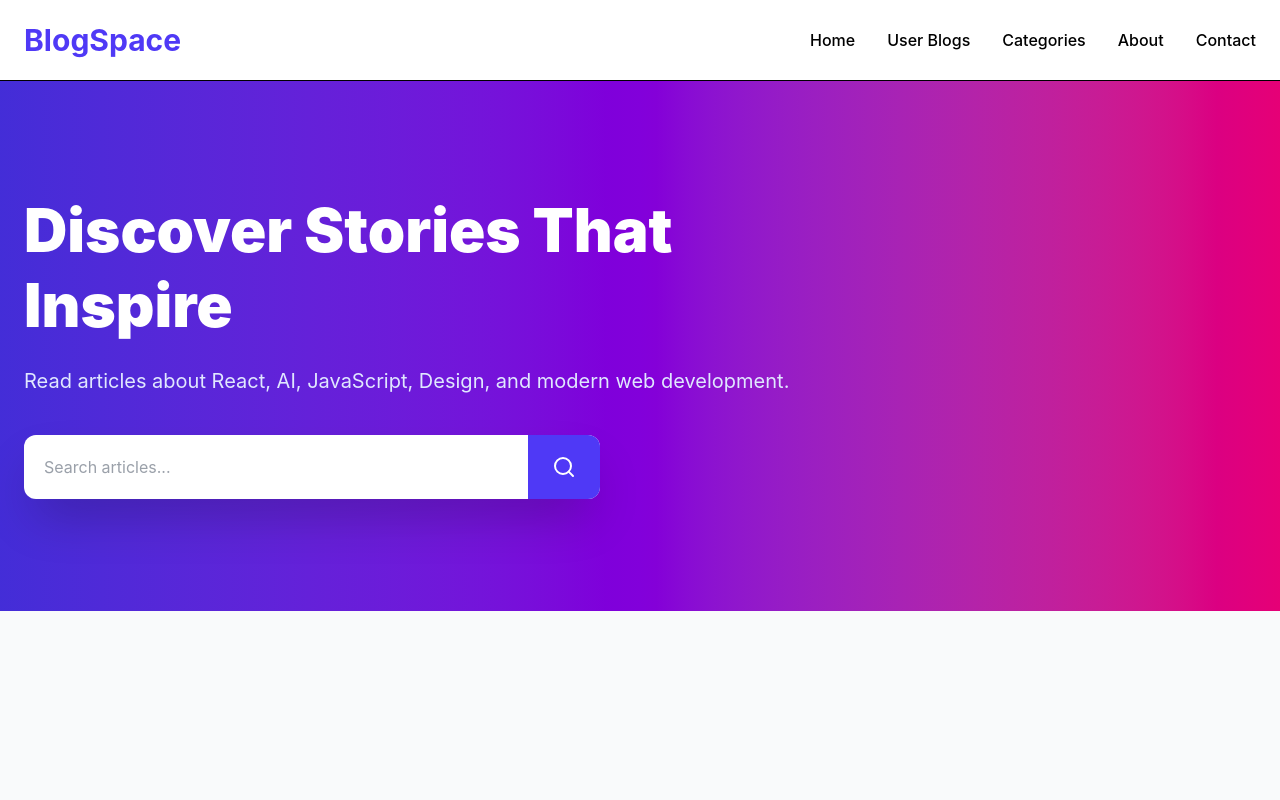
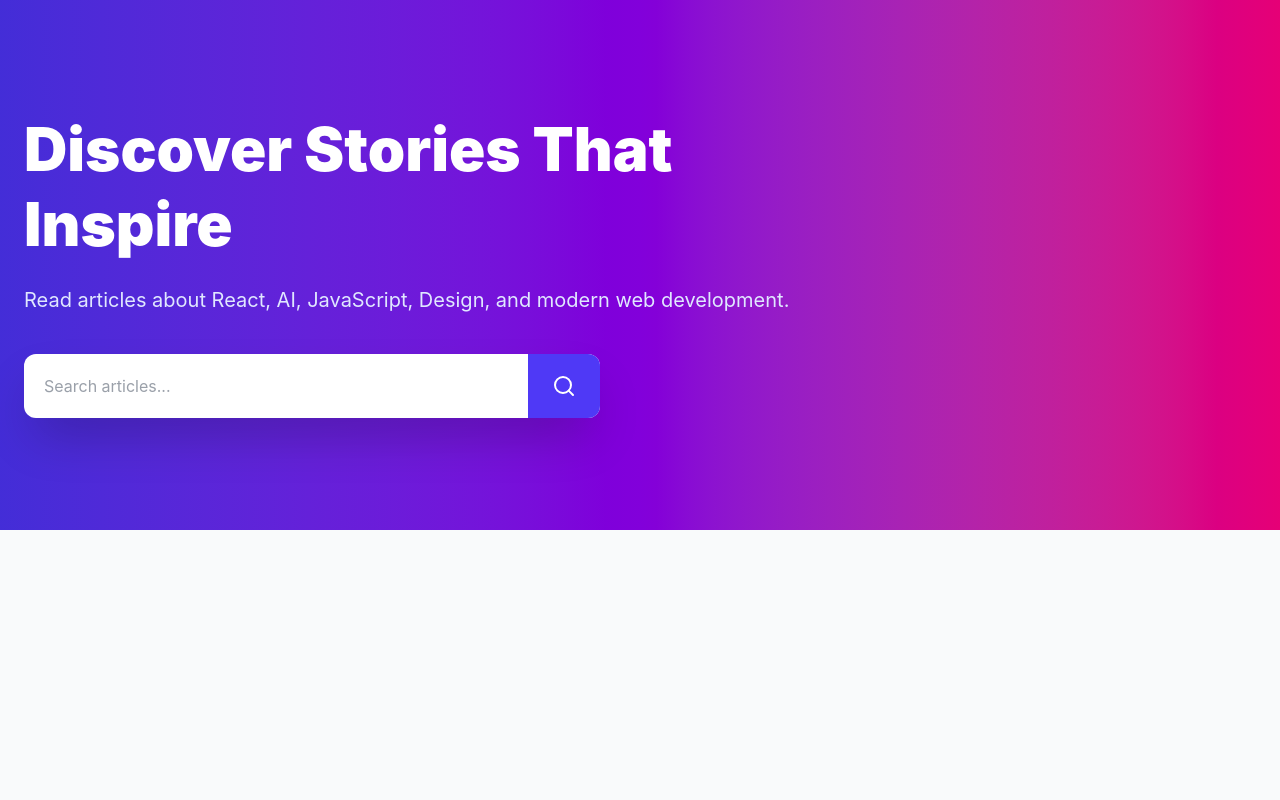
Before and after one commit to jenish-ghoghari/interview-task-fe, a React (Vite) app: page / in a window 1280 px wide. Shown: the top 800 px of the page. Built offline with nearby package versions, Linux system fonts and the light colour scheme.

Commit message:
Remove Navbar from BlogHome component
Removed the Navbar section from BlogHome component.

```diff
--- a/src/pages/BlogHome.jsx
+++ b/src/pages/BlogHome.jsx
@@ -64,28 +64,6 @@ const blogs = [
 export default function BlogHome() {
   return (
     <div className="bg-gray-50 min-h-screen">
-
-      {/* Navbar */}
-      <header className="sticky top-0 z-50 bg-white/90 backdrop-blur border-b">
-        <div className="max-w-7xl mx-auto h-20 px-6 flex items-center justify-between">
-          <h1 className="text-3xl font-bold text-indigo-600">
-            BlogSpace
-          </h1>
-
-          <nav className="hidden md:flex gap-8 font-medium">
-            <a href="/">Home</a>
-            <a href="/user">User Blogs</a>
-            <a href="/user">Categories</a>
-            <a href="/">About</a>
-            <a href="/">Contact</a>
-          </nav>
-
-          <button className="md:hidden">
-            <Menu />
-          </button>
-        </div>
-      </header>
-
       {/* Hero */}
       <section className="bg-gradient-to-r from-indigo-700 via-purple-700 to-pink-600 text-white">
         <div className="max-w-7xl mx-auto px-6 py-28">
```
